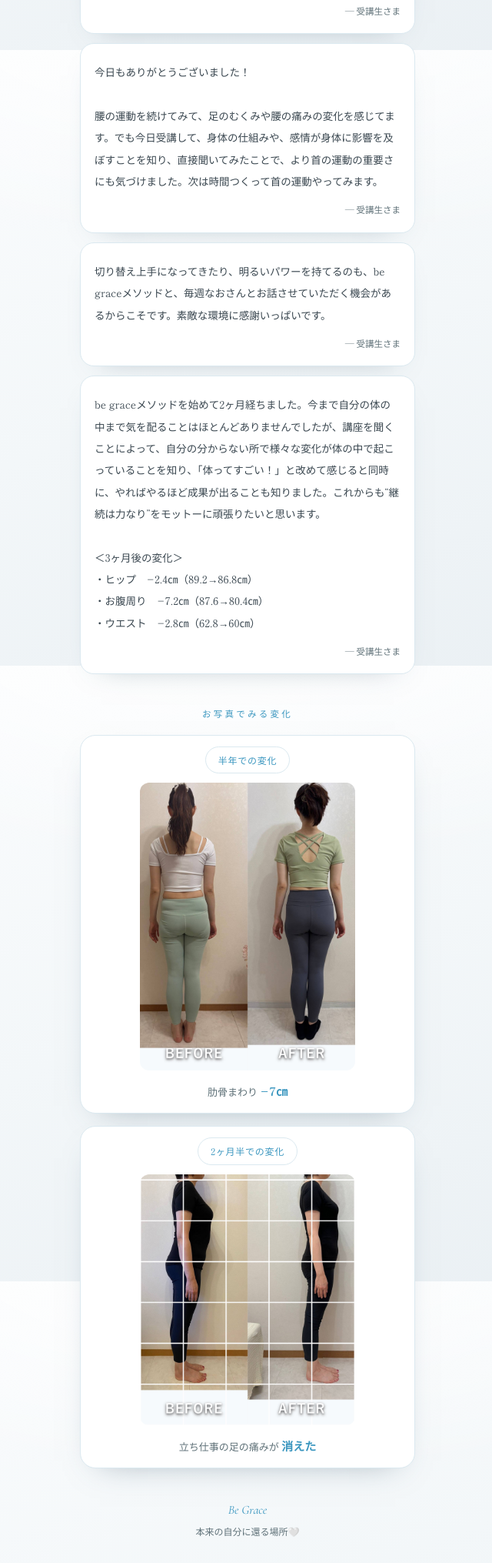
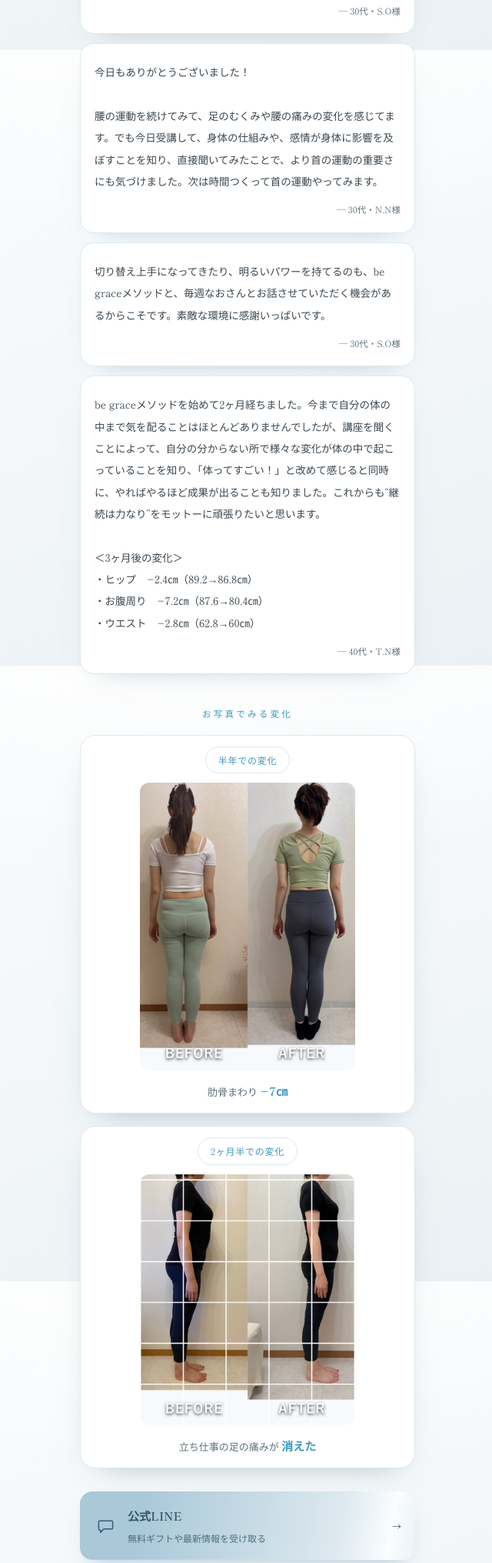
Before and after one commit to begracenao-alt/henka, a plain HTML site: page index.html in a window 1280 px wide. Shown: the part 735-2766 px from the top of the page at 77% size, without its empty margins (318-958 px from the left). Drawn offline with nearby package versions, Linux system fonts and the light colour scheme.

Commit message:
お声に年代・イニシャル追加＋最後に公式LINEボタン設置
Co-Authored-By: Claude Opus 4.8 (1M context) <noreply@anthropic.com>

```diff
--- a/index.html
+++ b/index.html
@@ -44,6 +44,18 @@
   .voice .who{ font-size:11.5px; color:var(--ink-soft); margin-top:12px; text-align:right; }
   .ph{ color:#b9c4cb; }
 
+  /* 公式LINEボタン（表紙・紹介と同じ・水色×シルバーのキラキラ） */
+  .cta{ display:flex; align-items:center; gap:14px; text-decoration:none; color:#355f72; margin-top:30px; border-radius:16px; padding:17px 18px;
+    background:linear-gradient(100deg,#a9c8d8 16%,#dde9ef 43%,#fbfdff 50%,#dde9ef 57%,#a9c8d8 84%); background-size:220% auto;
+    animation:shimmer 6.5s linear infinite; box-shadow:0 12px 26px -14px rgba(90,140,165,.55); }
+  @keyframes shimmer{ to{ background-position:-220% center; } }
+  @media (prefers-reduced-motion:reduce){ .cta{ animation:none; } }
+  .cta .ico{ width:30px; display:flex; justify-content:center; color:#355f72; }
+  .cta .ico svg{ width:23px; height:23px; }
+  .cta .t b{ display:block; font-size:15px; font-weight:600; color:#2f5668; }
+  .cta .t small{ display:block; font-size:12px; margin-top:2px; color:rgba(50,85,100,.8); }
+  .cta .arr{ margin-left:auto; color:#355f72; font-family:"Cormorant Garamond",serif; font-style:italic; font-size:18px; }
+
   .foot{ text-align:center; margin-top:38px; font-size:12px; color:var(--ink-soft); line-height:2; }
   .foot .fmark{ font-family:"Cormorant Garamond",serif; font-style:italic; font-size:16px; color:var(--accent); }
   .draftnote{ text-align:center; font-size:11px; color:#9bb0bb; margin-top:20px; line-height:1.85; }
@@ -66,16 +78,16 @@
       <div class="q">2ヶ月目は早く結果が欲しくて焦っていた私に気づいたら、ゆっくりやっていこうと思った。そしたら、側湾していた背骨が真っ直ぐに！履けなくなったスカートもはけた！<br><br>
         ちょうど3ヶ月が経った頃、ダンスの舞台本番。たくさんの方から「今回の踊りは一味違ったね！すごく感動した」「痩せました？」「ますます綺麗になって」。実際、今まで以上に軽やかに動け、身体を庇う事なく全力で踊りきれた。踊る事がこんなに楽しい事だなんて忘れていました。嬉しさとともに湧き上がる前向きな気持ち。私は次の夢に向けてのステップを確実に進んでいます♪<br><br>
         私がしたことは、筋膜ローラーやストレッチをコツコツ運動に変えただけ。</div>
-      <div class="who">— 受講生さま</div>
+      <div class="who">— 30代・S.O様</div>
     </div>
     <div class="voice">
       <div class="q">今日もありがとうございました！<br><br>
         腰の運動を続けてみて、足のむくみや腰の痛みの変化を感じてます。でも今日受講して、身体の仕組みや、感情が身体に影響を及ぼすことを知り、直接聞いてみたことで、より首の運動の重要さにも気づけました。次は時間つくって首の運動やってみます。</div>
-      <div class="who">— 受講生さま</div>
+      <div class="who">— 30代・N.N様</div>
     </div>
     <div class="voice">
       <div class="q">切り替え上手になってきたり、明るいパワーを持てるのも、be graceメソッドと、毎週なおさんとお話させていただく機会があるからこそです。素敵な環境に感謝いっぱいです。</div>
-      <div class="who">— 受講生さま</div>
+      <div class="who">— 30代・S.O様</div>
     </div>
     <div class="voice">
       <div class="q">be graceメソッドを始めて2ヶ月経ちました。今まで自分の体の中まで気を配ることはほとんどありませんでしたが、講座を聞くことによって、自分の分からない所で様々な変化が体の中で起こっていることを知り、「体ってすごい！」と改めて感じると同時に、やればやるほど成果が出ることも知りました。これからも“継続は力なり”をモットーに頑張りたいと思います。<br><br>
@@ -83,7 +95,7 @@
         ・ヒップ　−2.4㎝（89.2→86.8㎝）<br>
         ・お腹周り　−7.2㎝（87.6→80.4㎝）<br>
         ・ウエスト　−2.8㎝（62.8→60㎝）</div>
-      <div class="who">— 受講生さま</div>
+      <div class="who">— 40代・T.N様</div>
     </div>
 
     <!-- 写真でみる変化：カラダの変化＝下に配置 -->
@@ -100,6 +112,12 @@
       <div class="cap">立ち仕事の足の痛みが <b>消えた</b></div>
     </div>
 
+    <a class="cta" href="https://lin.ee/zMSBmw7" target="_blank" rel="noopener">
+      <span class="ico"><svg viewBox="0 0 24 24" fill="none" stroke="currentColor" stroke-width="1.6"><path d="M4 5.5h16a1.5 1.5 0 0 1 1.5 1.5v8a1.5 1.5 0 0 1-1.5 1.5H9.5L5 21v-3H4a1.5 1.5 0 0 1-1.5-1.5V7A1.5 1.5 0 0 1 4 5.5Z" stroke-linejoin="round"/></svg></span>
+      <span class="t"><b>公式LINE</b><small>無料ギフトや最新情報を受け取る</small></span>
+      <span class="arr">→</span>
+    </a>
+
     <div class="foot"><span class="fmark">Be Grace</span><br>本来の自分に還る場所🤍</div>
   </div>
 </body>
```
